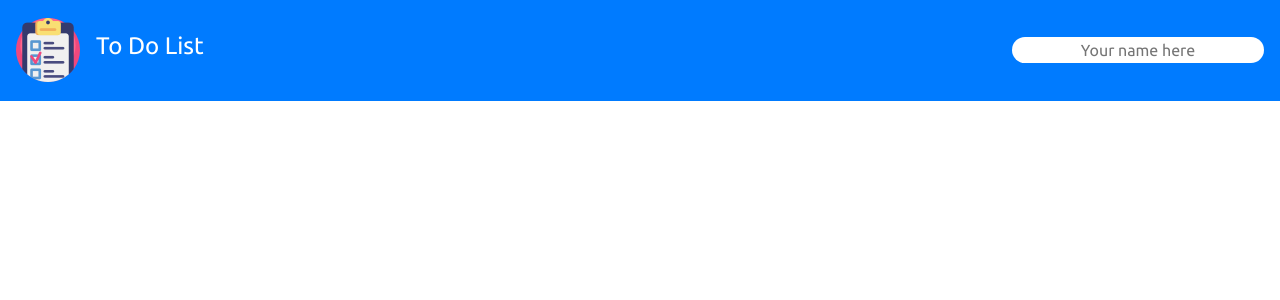
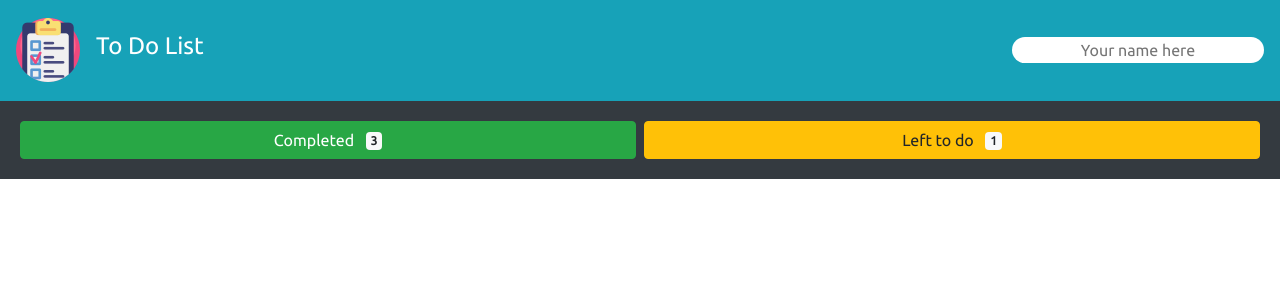
Before and after one commit to dppeykov/ToDoAppSandboxEnv, a React (Create React App) app: page / in a window 1280 px wide. Shown: the top 300 px of the page. Built offline with nearby package versions, Linux system fonts and the light colour scheme.

Commit message:
Finished the counters

```diff
--- a/src/components/App.js
+++ b/src/components/App.js
@@ -1,22 +1,40 @@
 import React, { Component } from "react";
 import Header from "./Header";
+import Counters from "./Counters";
 
 export default class App extends Component {
   constructor() {
     super();
 
-    this.state = { userName: "" };
+    this.state = {
+      todoItems: [
+        { action: "Buy Flowers", done: true },
+        { action: "Get Shoes", done: false },
+        { action: "Collect Tickets", done: true },
+        { action: "Call Joe", done: true }
+      ],
+      userName: ""
+    };
   }
 
   changeNameHandler = e => this.setState({ userName: e.target.value });
 
   render() {
+    let { userName, todoItems } = this.state;
+
+    let itemsDone = todoItems.reduce((acc, item) => {
+      return item.done ? acc + 1 : acc + 0;
+    }, 0);
+
     return (
       <div>
         <div>
-          <Header
-            user={this.state.userName}
-            onChange={this.changeNameHandler}
+          <Header user={userName} onChange={this.changeNameHandler} />
+        </div>
+        <div>
+          <Counters
+            itemsDone={itemsDone}
+            itemsLeft={todoItems.length - itemsDone}
           />
         </div>
       </div>
--- /dev/null
+++ b/src/components/Counters.js
@@ -0,0 +1,16 @@
+import React from "react";
+
+const Counters = ({ itemsDone, itemsLeft }) => (
+  <div className="d-flex p-3 bg-highlight bg-dark">
+    <div className="btn btn-success w-50 m-1">
+      {`Completed `}
+      <span class="badge badge-light ml-2">{itemsDone}</span>
+    </div>
+    <div className="btn btn-warning w-50 m-1">
+      {`Left to do `}
+      <span class="badge badge-light ml-2">{itemsLeft}</span>
+    </div>
+  </div>
+);
+
+export default Counters;
--- a/src/components/Header.js
+++ b/src/components/Header.js
@@ -2,7 +2,7 @@ import React from "react";
 import Logo from "./logo.png";
 
 const Header = ({ user, onChange }) => (
-  <div className="d-sm-flex align-items-sm-center justify-content-sm-between bg-primary text-white text-center p-3">
+  <div className="d-sm-flex align-items-sm-center justify-content-sm-between bg-info text-white text-center p-3">
     <div className="d-sm-flex align-items-sm-center">
       <img src={Logo} alt="Checklist Logo" width="64px" />
       <h4 className="p-3">{user.length > 0 ? `${user}'s` : null} To Do List</h4>
```
